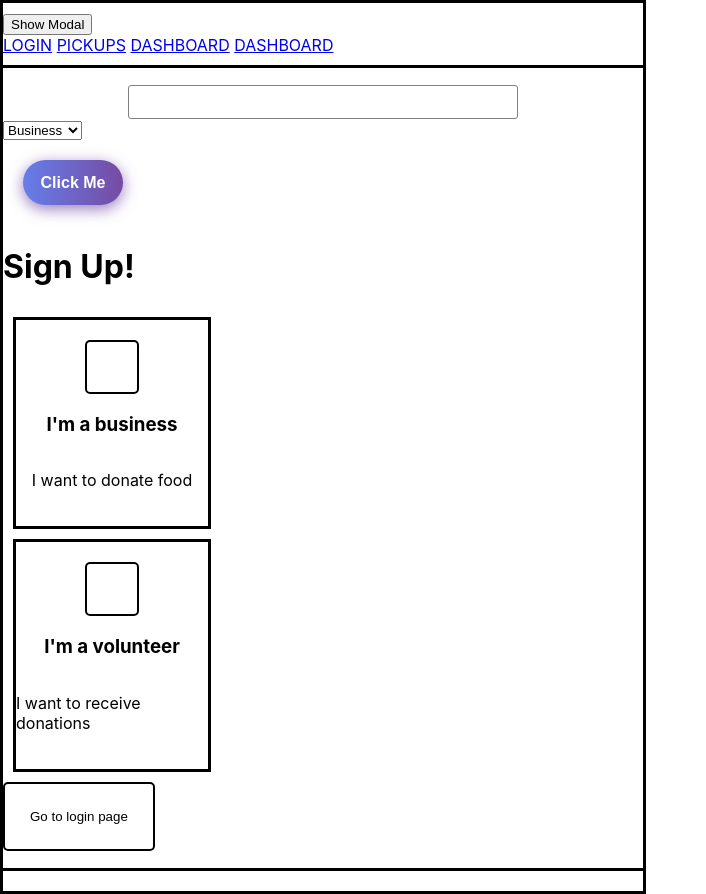
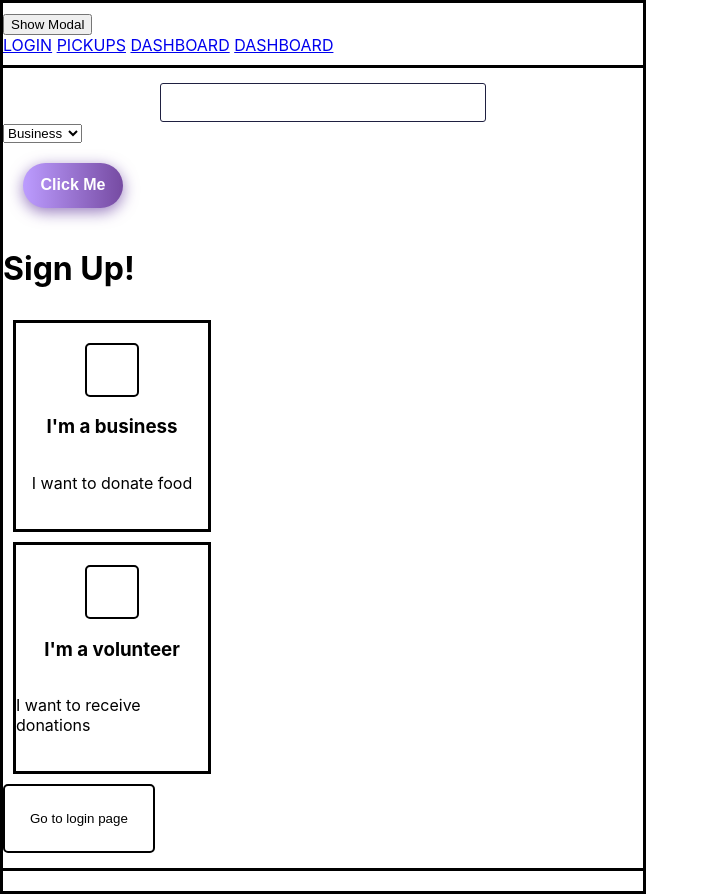
Before and after one commit to Replate-EU/Frontend, a React (Create React App) app in the folder front-end/: page / in a window 1280 px wide. Shown: the whole page, without its empty margins (0-706 px from the left). Built offline with nearby package versions, Linux system fonts and the light colour scheme; no server answers.

Commit message:
some styles for generic input fields

```diff
--- a/front-end/src/App.js
+++ b/front-end/src/App.js
@@ -67,7 +67,7 @@ function App({ appState, user, checkToken }) {
         </nav>
       </Borders>
       <Container>
-        <input className="general-input" type="text" />
+        <input className="general-input" type="password" />
         <div>
         <select className='custom-select'>
           <option value="business">Business</option>
--- a/front-end/src/CSS/App.css
+++ b/front-end/src/CSS/App.css
@@ -1,20 +1,26 @@
 input.general-input {
   border-radius: 3px;
-  width: 60%;
+  width: 50%;
   margin: 0 auto;
-  height: 30px;
-  border: 1px solid gray;
-  font-size: 1.6em;
+  height: 35px;
+  border: 1px solid #1f2041;
+  font-size: 1.2em;
   position: relative;
 }
-input[type="text"]:focus {
+input:focus {
+  outline: none;
   border: 1px solid #bc9cff;
+  -webkit-box-shadow: 0px 0px 5px #bc9cff;
+  box-shadow: 0px 0px 5px #bc9cff;
 }
-input[type="text"]:hover {
-  border: 1px solid #bc9cff;
+input:hover {
+  border: 3px solid #bc9cff;
+}
+input:active {
+  border: 3px solid #bc9cff;
 }
 button.colored-btn {
-  background-image: linear-gradient(to right, #667eea, #764ba2, #6b8dd6, #8e37d7);
+  background-image: linear-gradient(to right, #bc9cff, #764ba2, #6b8dd6, #8e37d7);
   box-shadow: 0 4px 15px 0 rgba(116, 79, 168, 0.75);
   width: 100px;
   font-size: 16px;
--- a/front-end/src/LESS/inputs.less
+++ b/front-end/src/LESS/inputs.less
@@ -1,21 +1,25 @@
 input {
   &.general-input {
     border-radius: 3px;
-    width: 60%;
+    width: 50%;
     margin: 0 auto;
-    height: 30px;
-    border: 1px solid gray;
-    font-size: 1.6em;
+    height: 35px;
+    border: 1px solid #1f2041;
+    font-size: 1.2em;
     position: relative;
   }
 
-  &[type="text"] {
-    &:focus {
-      border: 1px solid #bc9cff;
-    }
-    &:hover {
-      border: 1px solid #bc9cff;
-    }
+  &:focus {
+    outline: none;
+    border: 1px solid #bc9cff;
+    -webkit-box-shadow: 0px 0px 5px #bc9cff;
+    box-shadow: 0px 0px 5px #bc9cff;
+  }
+  &:hover {
+    border: 3px solid #bc9cff;
+  }
+  &:active {
+    border: 3px solid #bc9cff;
   }
 }
 
@@ -23,7 +27,7 @@ button {
   &.colored-btn {
     background-image: linear-gradient(
       to right,
-      #667eea,
+      #bc9cff,
       #764ba2,
       #6b8dd6,
       #8e37d7
```
